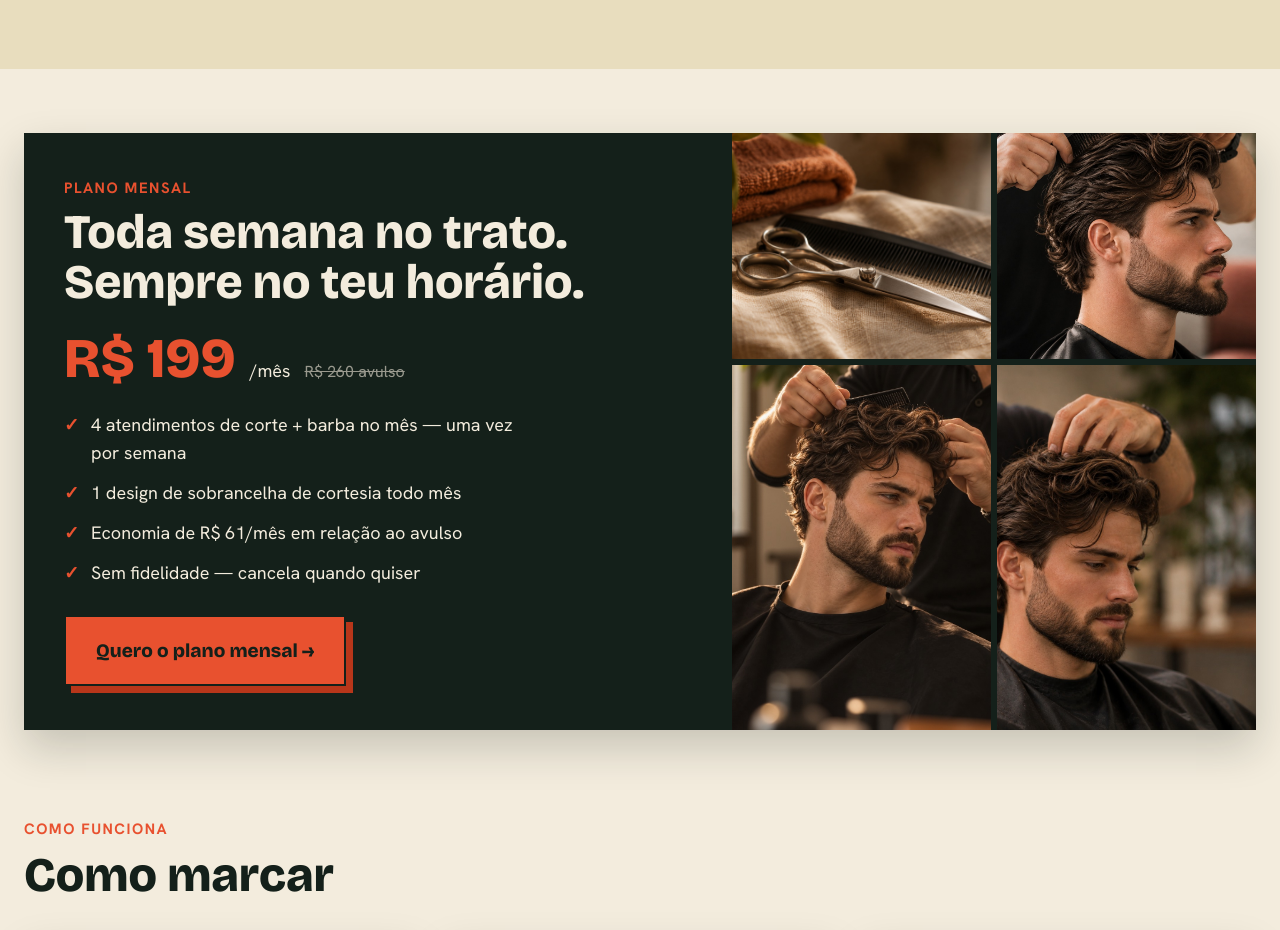
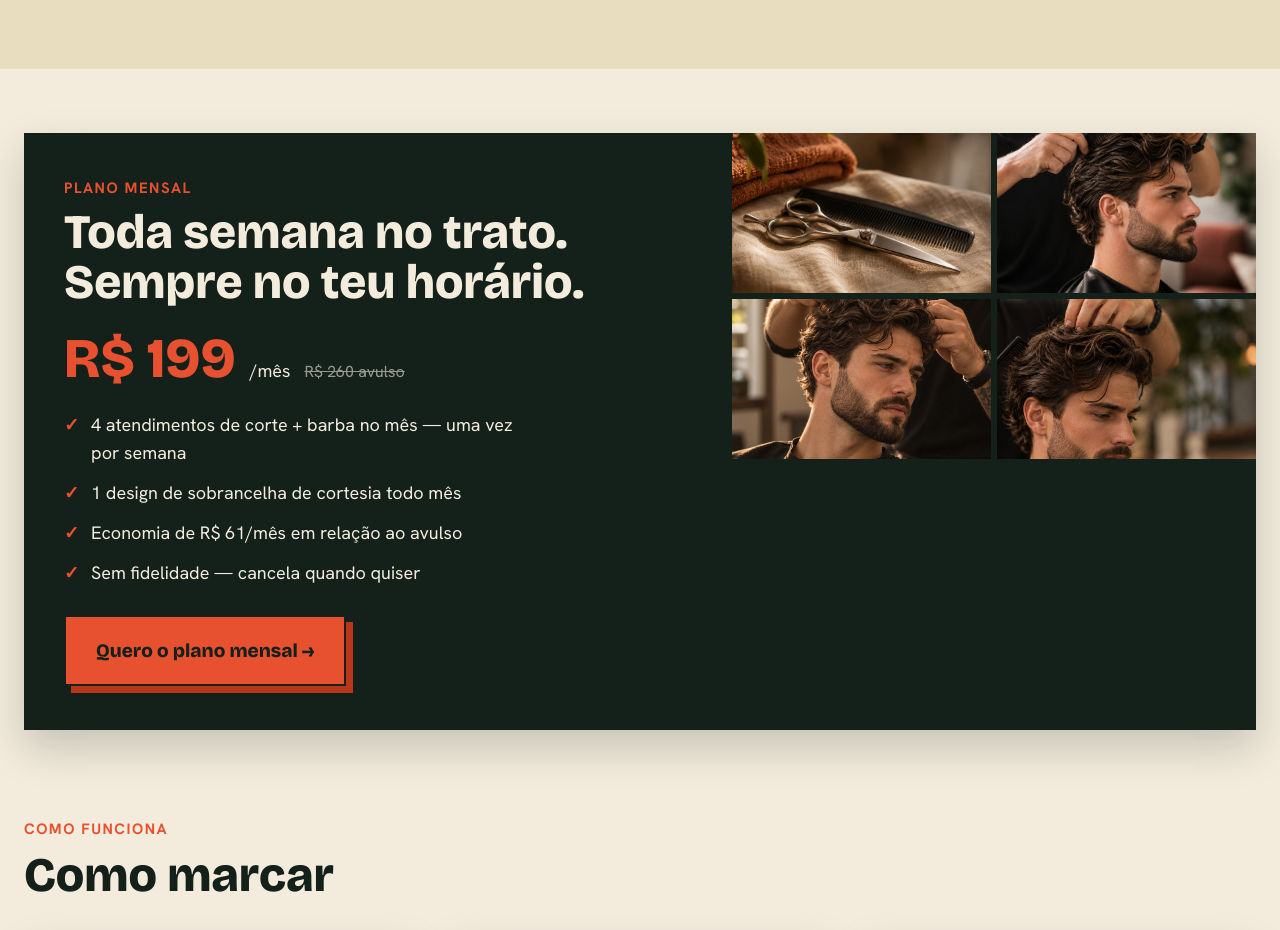
Before and after one commit to bmmconsultoria1-cell/baitatrato, a plain HTML site: page index.html in a window 1280 px wide. Shown: the part 2343-3273 px from the top of the page. Drawn offline with nearby package versions, Linux system fonts and the light colour scheme.

Commit message:
Corrige altura instável das fotos do plano mensal
As imagens do plan-gallery usavam height:100% dentro de um grid com
linhas "auto" — altura percentual sem altura definida do container,
caso ambíguo que alguns navegadores (ex.: webviews de apps) podem
colapsar para quase zero, empurrando a seção seguinte ("Como marcar")
por cima das fotos. Fixa grid-auto-rows:160px no container, dando às
imagens uma altura definida e eliminando a ambiguidade.

Co-Authored-By: Claude Sonnet 5 <noreply@anthropic.com>
Claude-Session: https://claude.ai/code/session_01DQab6JyH56NkGSvTncXLYr

```diff
--- a/index.html
+++ b/index.html
@@ -151,11 +151,11 @@ h3{margin:0; font-family:'Bricolage Grotesque','Helvetica Neue',sans-serif; font
 </div>
 <a href="https://wa.me/5551999511901?text=Ol%C3%A1!%20Vim%20pelo%20site%20e%20quero%20assinar%20o%20plano%20mensal." class="btn btn-primary" style="align-self: flex-start; margin-top: 4px">Quero o plano mensal →</a>
 </div>
-<div class="plan-gallery" style="display: grid; grid-template-columns: repeat(2,1fr); gap: 6px">
-<img src="tesoura-pente-linho.jpg" alt="Tesoura e pente profissionais sobre linho" style="display: block; width: 100%; height: 100%; min-height: 160px; object-fit: cover; object-position: center 55%">
-<img src="corte-ondulado-modelo.jpg" alt="Cliente recebendo corte de cabelo ondulado a domicílio" style="display: block; width: 100%; height: 100%; min-height: 160px; object-fit: cover; object-position: center 35%">
-<img src="barbearia-dourados-modelo.jpg" alt="Cliente penteando o cabelo durante o atendimento" style="display: block; width: 100%; height: 100%; min-height: 160px; object-fit: cover; object-position: center 30%">
-<img src="momento-estilo-modelo.jpg" alt="Cliente recebendo acabamento no cabelo com pente" style="display: block; width: 100%; height: 100%; min-height: 160px; object-fit: cover; object-position: center 32%">
+<div class="plan-gallery" style="display: grid; grid-template-columns: repeat(2,1fr); grid-auto-rows: 160px; gap: 6px">
+<img src="tesoura-pente-linho.jpg" alt="Tesoura e pente profissionais sobre linho" style="display: block; width: 100%; height: 100%; object-fit: cover; object-position: center 55%">
+<img src="corte-ondulado-modelo.jpg" alt="Cliente recebendo corte de cabelo ondulado a domicílio" style="display: block; width: 100%; height: 100%; object-fit: cover; object-position: center 35%">
+<img src="barbearia-dourados-modelo.jpg" alt="Cliente penteando o cabelo durante o atendimento" style="display: block; width: 100%; height: 100%; object-fit: cover; object-position: center 30%">
+<img src="momento-estilo-modelo.jpg" alt="Cliente recebendo acabamento no cabelo com pente" style="display: block; width: 100%; height: 100%; object-fit: cover; object-position: center 32%">
 </div>
 </div>
 </div>
```
